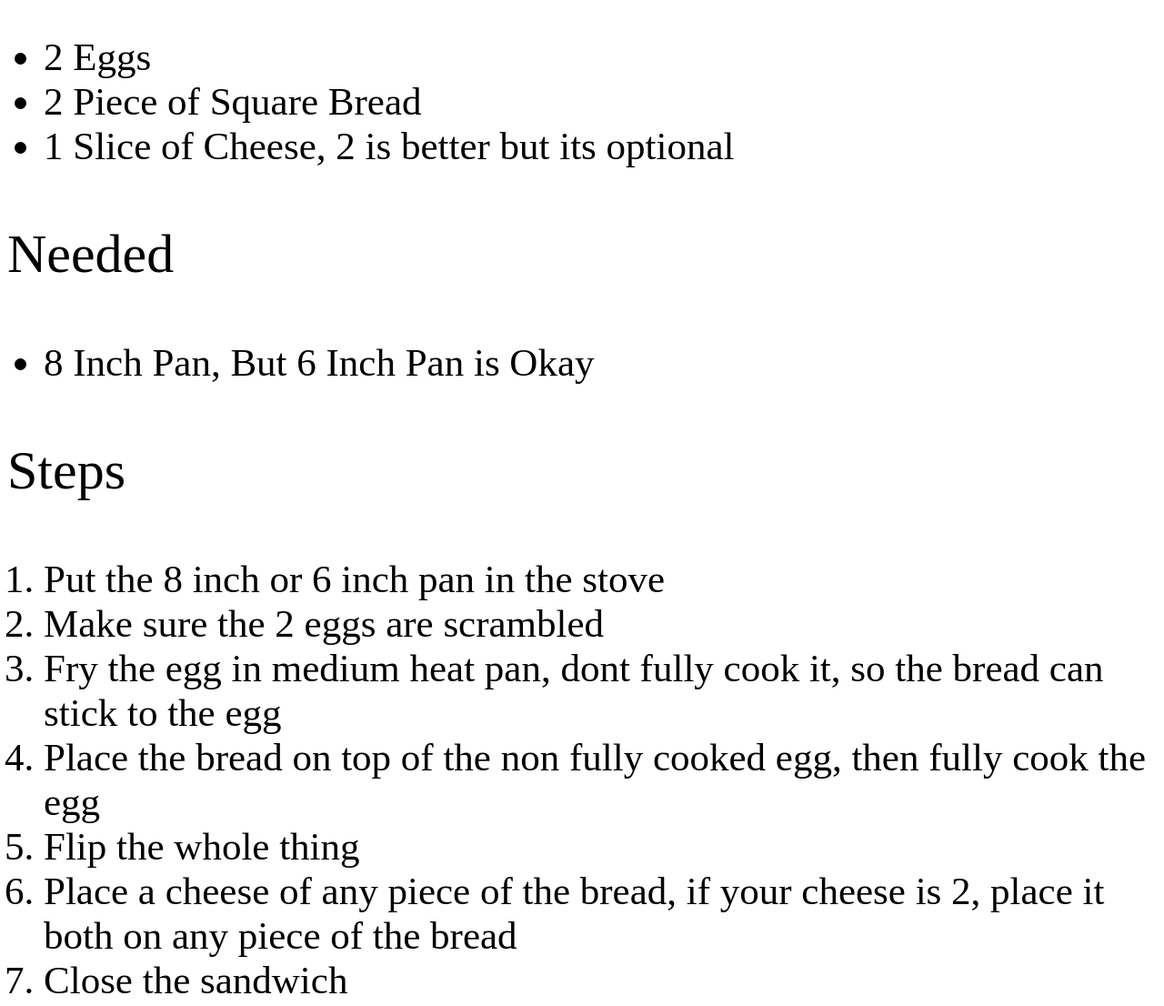
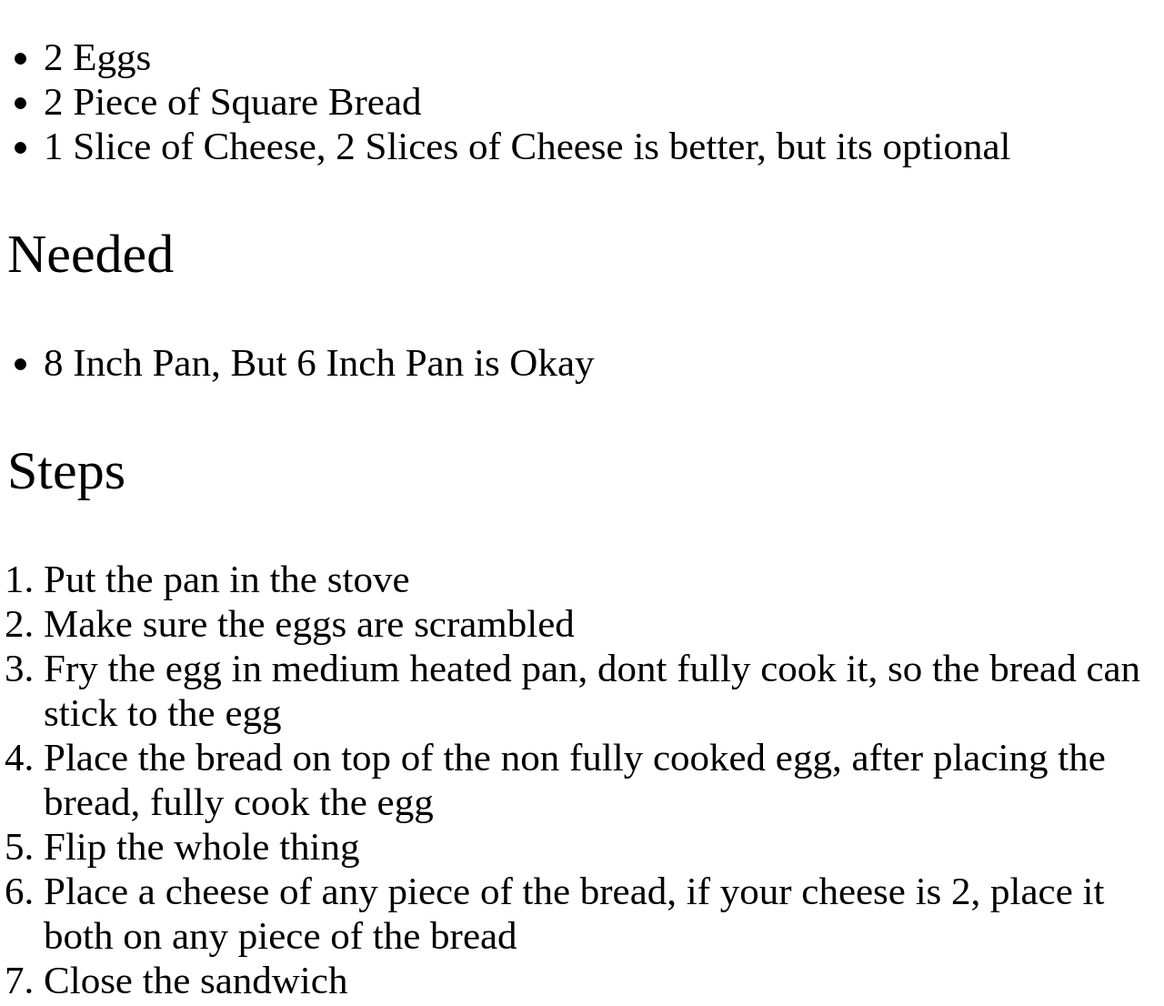
Before and after one commit to ShadowySea/Egg-Recipe, a plain HTML site: page index.html in a window 1280 px wide. Shown: the part 540-1646 px from the top of the page at 91% size. Drawn offline with Linux system fonts and the light colour scheme.

Commit message:
Update index.html

```diff
--- a/index.html
+++ b/index.html
@@ -7,7 +7,7 @@
       <ul style="font-size:43px">
   <li>2 Eggs</li>
   <li>2 Piece of Square Bread</li>
-  <li>1 Slice of Cheese, 2 is better but its optional</li>
+  <li>1 Slice of Cheese, 2 Slices of Cheese is better, but its optional</li>
       </ul>
     <p style="font-size:60px">Needed</p>
     <ul style="font-size:43px">
@@ -15,10 +15,10 @@
     </ul>
     <p style="font-size:60px">Steps</p>
     <ol style="font-size:43px">
-      <li>Put the 8 inch or 6 inch pan in the stove</li>
-      <li>Make sure the 2 eggs are scrambled</li>
-      <li>Fry the egg in medium heat pan, dont fully cook it, so the bread can stick to the egg</li>
-      <li>Place the bread on top of the non fully cooked egg, then fully cook the egg</li>
+      <li>Put the pan in the stove</li>
+      <li>Make sure the eggs are scrambled</li>
+      <li>Fry the egg in medium heated pan, dont fully cook it, so the bread can stick to the egg</li>
+      <li>Place the bread on top of the non fully cooked egg, after placing the bread, fully cook the egg</li>
       <li>Flip the whole thing</li>
       <li>Place a cheese of any piece of the bread, if your cheese is 2, place it both on any piece of the bread</li>
       <li>Close the sandwich</li>
```
